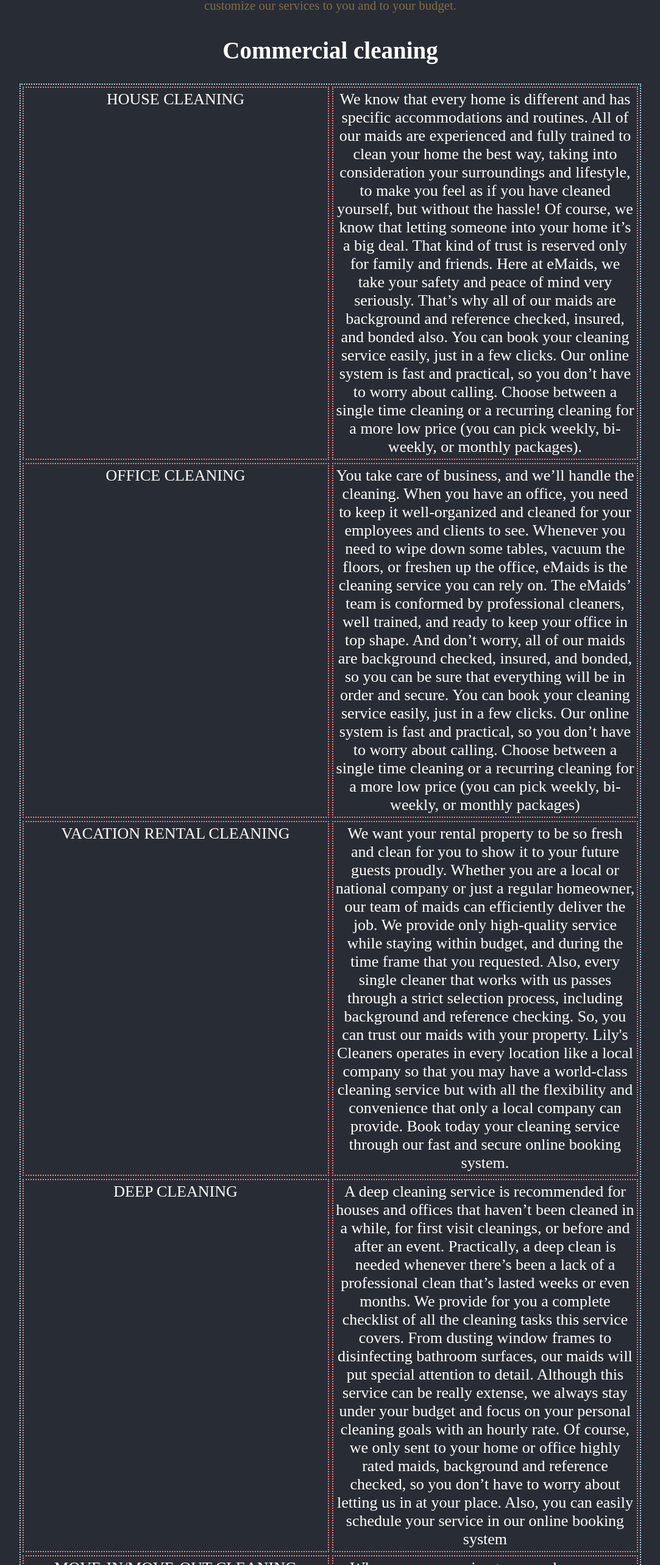
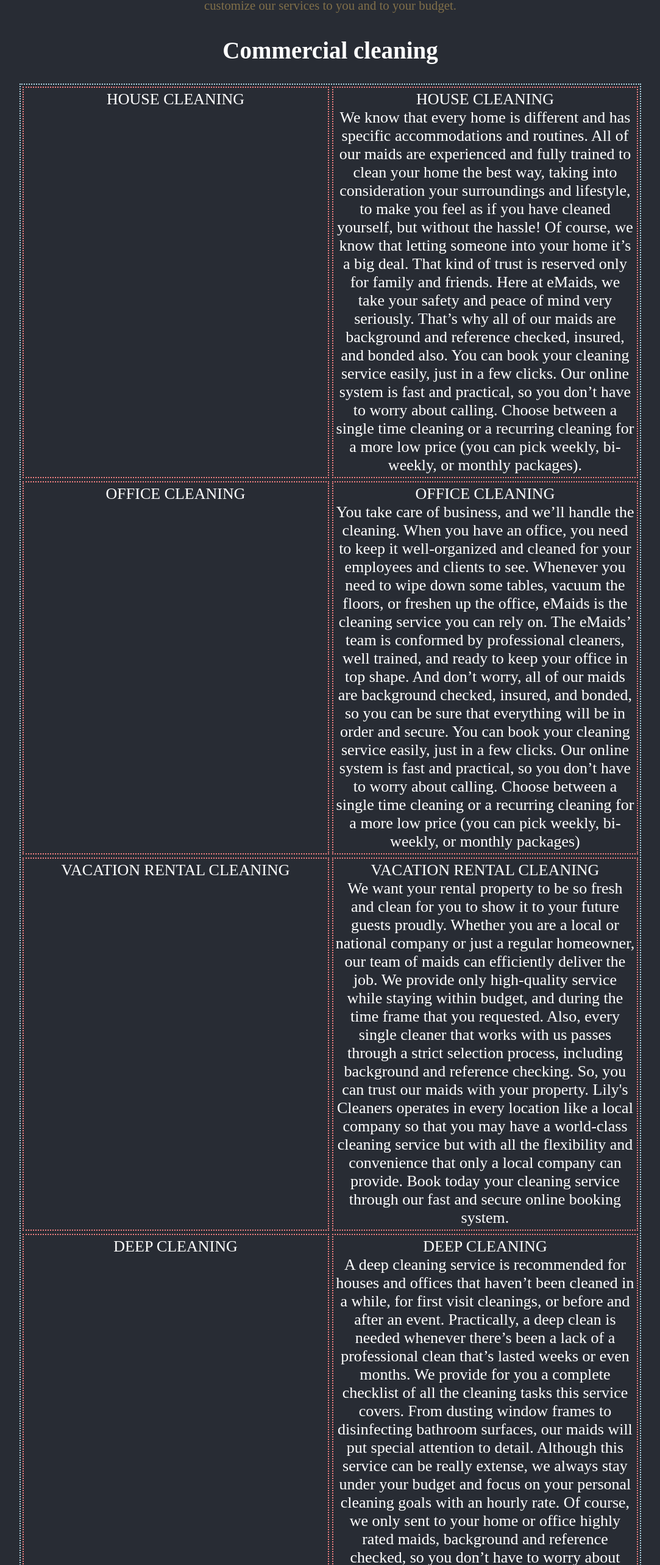
Before and after one commit to BAZBOT123/Cleaning-Website, a React (Create React App) app: page /services in a window 1280 px wide. Shown: the part 195-2761 px from the top of the page at 61% size, without its empty margins (98-1181 px from the left). Built offline with nearby package versions, Linux system fonts and the light colour scheme; no server answers.

Commit message:
Minor Changes to subtitles in text area of grid

```diff
--- a/src/components/Services.js
+++ b/src/components/Services.js
@@ -41,7 +41,8 @@ export default function Services() {
                     <h2>Commercial cleaning</h2>
                     <div class="container three-column-grid">
                         <div class="box">HOUSE CLEANING</div>
-                        <div class="box">We know that every home is different and has specific accommodations and routines.
+                        <div class="box">HOUSE CLEANING<br />
+                            We know that every home is different and has specific accommodations and routines.
                             All of our maids are experienced and fully trained to clean your home the best way,
                             taking into consideration your surroundings and lifestyle,  to make you feel as if you have cleaned yourself,
                             but without the hassle! Of course, we know that letting someone into your home it’s a big deal.
@@ -52,7 +53,8 @@ export default function Services() {
                             (you can pick weekly, bi-weekly, or monthly packages).</div>
 
                         <div class="box">OFFICE CLEANING</div>
-                        <div class="box">You take care of business, and we’ll handle the cleaning. When you have an office,
+                        <div class="box">OFFICE CLEANING<br />
+                            You take care of business, and we’ll handle the cleaning. When you have an office,
                             you need to keep it well-organized and cleaned for your employees and clients to see.
                             Whenever you need to wipe down some tables, vacuum the floors, or freshen up the office,
                             eMaids is the cleaning service you can rely on. The eMaids’ team is conformed by professional cleaners,
@@ -63,7 +65,8 @@ export default function Services() {
                             (you can pick weekly, bi-weekly, or monthly packages)</div>
 
                         <div class="box">VACATION RENTAL CLEANING</div>
-                        <div class="box">We want your rental property to be so fresh and clean for you to show it to your future guests proudly.
+                        <div class="box">VACATION RENTAL CLEANING<br />
+                            We want your rental property to be so fresh and clean for you to show it to your future guests proudly.
                             Whether you are a local or national company or just a regular homeowner, our team of maids can efficiently deliver the job.
                             We provide only high-quality service while staying within budget, and during the time frame that you requested.
                             Also, every single cleaner that works with us passes through a strict selection process, including background and reference checking.
@@ -73,7 +76,8 @@ export default function Services() {
                             Book today your cleaning service through our fast and secure online booking system.</div>
 
                         <div class="box">DEEP CLEANING</div>
-                        <div class="box">A deep cleaning service is recommended for houses and offices that haven’t been cleaned in a while,
+                        <div class="box">DEEP CLEANING<br />
+                            A deep cleaning service is recommended for houses and offices that haven’t been cleaned in a while,
                             for first visit cleanings, or before and after an event.
                             Practically, a deep clean is needed whenever there’s been a lack of a professional clean that’s lasted weeks or even months.
                             We provide for you a complete checklist of all the cleaning tasks this service covers.
@@ -83,7 +87,8 @@ export default function Services() {
                             so you don’t have to worry about letting us in at your place. Also, you can easily schedule your service in our online booking system</div>
 
                         <div class="box">MOVE-IN/MOVE-OUT CLEANING</div>
-                        <div class="box">When you are moving to a new home, you probably are too busy for that last deep clean to your old house.
+                        <div class="box">MOVE-IN/MOVE-OUT CLEANING<br />
+                            When you are moving to a new home, you probably are too busy for that last deep clean to your old house.
                             Or perhaps it’s your new home that needs cleaning? Whatever the case, our maids are ready to help you with this big step in your life.
                             We know that every move is different. Every house has it’s details that need specific attention, and a history that indicates where to clean the most.
                             Often our clients ask for closet and cabinets cleaning; fridge, oven, and other appliances; and windows and doorframes dusting.
@@ -91,7 +96,8 @@ export default function Services() {
                             All of our maids are experienced and well-trained to accomplish this job. And also, you can book easily in our online booking system.</div>
 
                         <div class="box">POST CONSTRUCTION CLEANING</div>
-                        <div class="box">This service usually is for commercial clients who are in the real state business,
+                        <div class="box">POST CONSTRUCTION CLEANING <br />
+                            This service usually is for commercial clients who are in the real state business,
                             but we provide post-construction cleaning to whichever homeowner that just have finished its remodeling or construction.
                             We must remove all the dust, dirt, and debris left behind from your new home or office. This is a job for an experienced and well-trained cleaner,
                             like our maids, who know the process of eliminating the particles of construction materials and know how to use the right equipment.
@@ -100,7 +106,8 @@ export default function Services() {
                             in our online booking system.</div>
 
                         <div class="box">APARTMENT CLEANING</div>
-                        <div class="box">Either you want a frequent service with weekly or monthly scheduled sessions, or you just want a one-time cleaning with affordable hourly rates,
+                        <div class="box">APARTMENT CLEANING <br />
+                            Either you want a frequent service with weekly or monthly scheduled sessions, or you just want a one-time cleaning with affordable hourly rates,
                             you better be sure that eMaids have the right service for you. We strive to always fit under our customer’s budget and adjust to their time frames.
                             Also, we take your safety and satisfaction very seriously; that’s why every one of our cleaners went through an extensive selection process,
                             where we check out their experience, profile, and background references. In addition to that, we insure and bond all of our maids, for you not to worry about anything.
```
Lines whose indentation alone changed are shown as unchanged.
